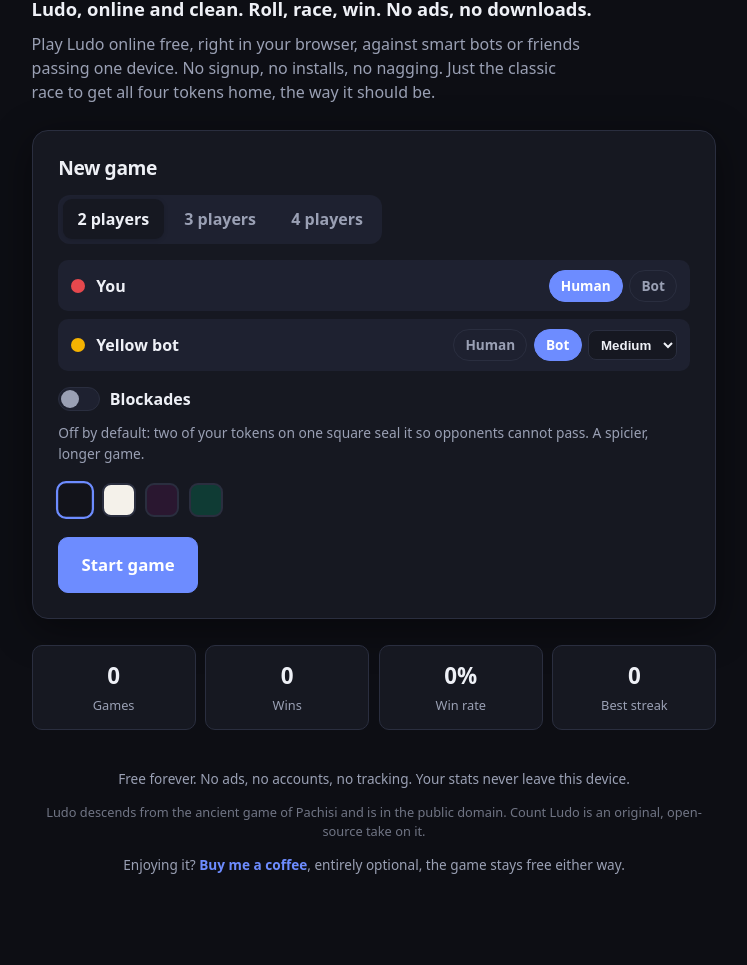
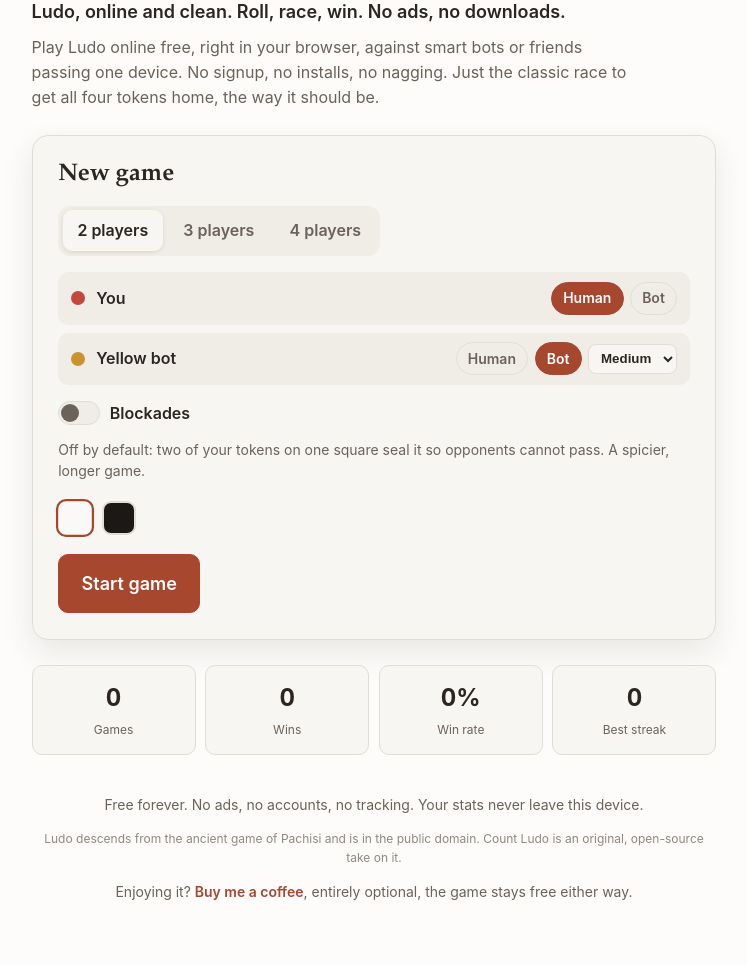
Before and after one commit to KarthikSubramanian07/Count-Ludo, a website built with Vite: page index.html in a window 1280 px wide. Shown: the part 119-1084 px from the top of the page, without its empty margins (266-1013 px from the left). Before the commit the page ends 1056 px from the top, so only its background shows below. Built offline with nearby package versions, Linux system fonts and the light colour scheme.

Commit message:
refactor: commit to one real design system, kill AI slop tells
The UI read as generic AI output: a rainbow gradient-clipped hero
title (an explicit anti-pattern), four arbitrary color themes with no
shared logic, a stock system-sans stack everywhere, and a couple of
bouncy easing curves. Replaced all of it with one deliberate brand
system instead of a shelf of palettes.

Warm clay/terracotta accent (hue 35 in OKLCH), every neutral tinted
toward that same hue, shown in exactly two registers: a warm
off-white light theme and a true dark theme built on a lighter-
surface elevation scale rather than an inverted light mode. Every
text/background pairing checked against WCAG AA by hand (5:1 or
better across the board). Solid ink color and a serif display face
replace the gradient title. Board piece colors moved from stock
crayon primaries to a more considered, muted family that still reads
instantly as red/green/yellow/blue. Motion is ease-out only now, no
spring or overshoot on the die roll or token slides.

Also ignore the Impeccable design-assist tool this was built with
(installed via npx into .github/skills and .github/hooks): it's local
AI tooling, not part of the shipped game, so it stays off the public
repo and out of lint/format.

```diff
--- a/src/styles.css
+++ b/src/styles.css
@@ -1,13 +1,37 @@
-/* Count Ludo styles. One stylesheet, driven entirely by CSS variables the theme
-   engine sets on :root. Colors, surfaces, and shadows all flow from there, so a
-   new theme is a data change, not a CSS rewrite. */
+/* Count Ludo styles. One committed system: a warm clay accent, tinted warm
+   neutrals, and a serif/sans pairing for genuine display-vs-body contrast.
+   Colors live entirely in CSS variables the theme engine sets on :root, so a
+   new theme is a data change, not a CSS rewrite; the type scale and rhythm
+   below are fixed regardless of theme. */
 
 :root {
-  --font:
-    system-ui, -apple-system, 'Segoe UI', Roboto, Helvetica, Arial, sans-serif;
+  /* One well-tuned sans carries the UI; a book serif carries display type.
+     Both are system stacks, so there's no webfont to host or load. */
+  --font-sans:
+    -apple-system, BlinkMacSystemFont, 'Segoe UI', Helvetica, Arial,
+    sans-serif;
+  --font-serif: 'Iowan Old Style', 'Palatino Linotype', Georgia, serif;
+
+  /* Five sizes, ~1.333 ratio, fixed rem scale (this is app UI, not a
+     marketing page: fixed sizing gives the board layout spatial
+     predictability that fluid type would undermine). */
+  --text-xs: 0.75rem;
+  --text-sm: 0.875rem;
+  --text-base: 1rem;
+  --text-md: 1.125rem;
+  --text-lg: 1.5rem;
+  --text-xl: 2rem;
+  --text-2xl: 2.5rem;
+  /* The one deliberately fluid size: the home hero headline. Bounded well
+     under the 6rem ceiling so it never shouts. */
+  --text-hero: clamp(2.25rem, 5vw + 1rem, 3.75rem);
+
   --radius: 16px;
   --radius-sm: 10px;
   --maxw: 720px;
+
+  /* Ease-out only; nothing here overshoots past its resting value. */
+  --ease-out: cubic-bezier(0.16, 1, 0.3, 1);
 }
 
 * {
@@ -21,10 +45,11 @@ body {
 }
 
 body {
-  font-family: var(--font);
+  font-family: var(--font-sans);
+  font-size: var(--text-base);
   background: var(--bg);
   color: var(--text);
-  line-height: 1.5;
+  line-height: 1.55;
   -webkit-font-smoothing: antialiased;
   min-height: 100dvh;
   transition:
@@ -40,7 +65,7 @@ h1,
 h2 {
   line-height: 1.15;
   margin: 0;
-  letter-spacing: -0.02em;
+  text-wrap: balance;
 }
 
 button {
@@ -58,9 +83,9 @@ button {
   padding: 0.7rem 1.1rem;
   font-weight: 600;
   transition:
-    transform 0.08s ease,
-    background 0.2s ease,
-    border-color 0.2s ease;
+    transform 0.08s var(--ease-out),
+    background 0.2s var(--ease-out),
+    border-color 0.2s var(--ease-out);
 }
 .btn:hover {
   border-color: var(--accent);
@@ -70,12 +95,12 @@ button {
 }
 .btn-lg {
   padding: 0.9rem 1.4rem;
-  font-size: 1.05rem;
+  font-size: var(--text-md);
 }
 .btn-primary {
   background: var(--accent);
   border-color: var(--accent);
-  color: #fff;
+  color: var(--on-accent);
 }
 .btn-ghost {
   background: transparent;
@@ -92,10 +117,10 @@ button {
   border-radius: 10px;
   width: 40px;
   height: 40px;
-  font-size: 1.05rem;
+  font-size: var(--text-md);
   display: grid;
   place-items: center;
-  transition: border-color 0.2s ease;
+  transition: border-color 0.2s var(--ease-out);
 }
 .icon-btn:hover {
   border-color: var(--accent);
@@ -113,22 +138,14 @@ button {
 }
 
 .hero h1 {
-  font-size: clamp(2.4rem, 8vw, 3.6rem);
-  font-weight: 800;
-  background: linear-gradient(
-    120deg,
-    var(--red),
-    var(--yellow),
-    var(--green),
-    var(--blue)
-  );
-  -webkit-background-clip: text;
-  background-clip: text;
-  color: transparent;
-  width: fit-content;
+  font-family: var(--font-serif);
+  font-size: var(--text-hero);
+  font-weight: 600;
+  letter-spacing: -0.01em;
+  color: var(--text);
 }
 .tagline {
-  font-size: 1.15rem;
+  font-size: var(--text-md);
   color: var(--text);
   margin: 0.5rem 0 0;
   font-weight: 600;
@@ -137,6 +154,7 @@ button {
   color: var(--text-dim);
   margin: 0.6rem 0 0;
   max-width: 60ch;
+  text-wrap: pretty;
 }
 
 .card {
@@ -147,7 +165,9 @@ button {
   box-shadow: var(--shadow);
 }
 .card h2 {
-  font-size: 1.2rem;
+  font-family: var(--font-serif);
+  font-size: var(--text-lg);
+  font-weight: 600;
   margin-bottom: 1rem;
 }
 
@@ -167,13 +187,13 @@ button {
   border-radius: 9px;
   font-weight: 600;
   transition:
-    background 0.2s ease,
-    color 0.2s ease;
+    background 0.2s var(--ease-out),
+    color 0.2s var(--ease-out);
 }
 .seg-btn.active {
   background: var(--surface);
   color: var(--text);
-  box-shadow: 0 1px 4px rgba(0, 0, 0, 0.15);
+  box-shadow: 0 1px 4px rgba(0, 0, 0, 0.1);
 }
 
 .seat-list {
@@ -205,13 +225,13 @@ button {
   color: var(--text-dim);
   border-radius: 999px;
   padding: 0.3rem 0.7rem;
-  font-size: 0.85rem;
+  font-size: var(--text-sm);
   font-weight: 600;
 }
 .chip.active {
   background: var(--accent);
   border-color: var(--accent);
-  color: #fff;
+  color: var(--on-accent);
 }
 .select {
   border: 1px solid var(--border);
@@ -227,7 +247,7 @@ button {
 }
 .hint {
   color: var(--text-dim);
-  font-size: 0.86rem;
+  font-size: var(--text-sm);
   margin: 0.4rem 0 0;
 }
 
@@ -251,7 +271,7 @@ button {
   background: var(--surface-2);
   border: 1px solid var(--border);
   position: relative;
-  transition: background 0.2s ease;
+  transition: background 0.2s var(--ease-out);
 }
 .toggle-track::after {
   content: '';
@@ -263,8 +283,8 @@ button {
   border-radius: 50%;
   background: var(--text-dim);
   transition:
-    transform 0.2s ease,
-    background 0.2s ease;
+    transform 0.2s var(--ease-out),
+    background 0.2s var(--ease-out);
 }
 .toggle-input:checked + .toggle-track {
   background: var(--accent);
@@ -272,7 +292,7 @@ button {
 }
 .toggle-input:checked + .toggle-track::after {
   transform: translateX(18px);
-  background: #fff;
+  background: var(--on-accent);
 }
 .toggle-input:focus-visible + .toggle-track {
   outline: 2px solid var(--accent);
@@ -290,8 +310,8 @@ button {
   border-radius: 9px;
   border: 2px solid var(--border);
   transition:
-    transform 0.1s ease,
-    border-color 0.2s ease;
+    transform 0.15s var(--ease-out),
+    border-color 0.2s var(--ease-out);
 }
 .swatch.active {
   border-color: var(--accent);
@@ -321,21 +341,22 @@ button {
 }
 .stat b {
   display: block;
-  font-size: 1.4rem;
+  font-size: var(--text-lg);
+  font-variant-numeric: tabular-nums;
 }
 .stat span {
   color: var(--text-dim);
-  font-size: 0.8rem;
+  font-size: var(--text-xs);
 }
 
 .home-footer {
   color: var(--text-dim);
-  font-size: 0.85rem;
+  font-size: var(--text-sm);
   text-align: center;
 }
 .home-footer .muted {
-  opacity: 0.7;
-  font-size: 0.8rem;
+  opacity: 0.75;
+  font-size: var(--text-xs);
 }
 .coffee-link {
   color: var(--accent);
@@ -385,8 +406,9 @@ button {
   gap: 0.6rem;
 }
 .brand-mini {
-  font-weight: 800;
-  letter-spacing: -0.02em;
+  font-family: var(--font-serif);
+  font-weight: 600;
+  font-size: var(--text-md);
   flex: 1;
 }
 .header-tools {
@@ -433,44 +455,38 @@ button {
 .btn-roll {
   background: var(--accent);
   border-color: var(--accent);
-  color: #fff;
+  color: var(--on-accent);
   min-width: 84px;
 }
 .message {
   flex-basis: 100%;
   color: var(--text-dim);
-  font-size: 0.9rem;
+  font-size: var(--text-sm);
   min-height: 1.2em;
 }
 
 /* ---- Die ---------------------------------------------------------------- */
 
 .die-face {
-  fill: #fbfbfd;
-  stroke: rgba(0, 0, 0, 0.12);
+  fill: var(--cell);
+  stroke: var(--cell-line);
   stroke-width: 2;
 }
 .die-pip {
-  fill: #21232c;
+  fill: var(--text);
 }
 .die.rolling {
-  animation: die-wobble 0.45s ease;
+  animation: die-settle 0.5s var(--ease-out);
 }
-@keyframes die-wobble {
+@keyframes die-settle {
   0% {
-    transform: rotate(0) scale(1);
+    transform: rotate(0deg) scale(1);
   }
-  25% {
-    transform: rotate(-12deg) scale(1.08);
-  }
-  50% {
-    transform: rotate(10deg) scale(1.04);
-  }
-  75% {
-    transform: rotate(-6deg) scale(1.06);
+  30% {
+    transform: rotate(-8deg) scale(1.06);
   }
   100% {
-    transform: rotate(0) scale(1);
+    transform: rotate(0deg) scale(1);
   }
 }
 
@@ -533,17 +549,12 @@ button {
   fill: var(--text-dim);
   opacity: 0.5;
 }
-.star-red {
-  fill: rgba(255, 255, 255, 0.85);
-}
-.star-green {
-  fill: rgba(255, 255, 255, 0.85);
-}
-.star-yellow {
-  fill: rgba(255, 255, 255, 0.85);
-}
+.star-red,
+.star-green,
+.star-yellow,
 .star-blue {
-  fill: rgba(255, 255, 255, 0.85);
+  fill: var(--on-accent);
+  opacity: 0.9;
 }
 
 .home-tri {
@@ -551,10 +562,12 @@ button {
   stroke-width: 0.06;
 }
 
-/* ---- Tokens ------------------------------------------------------------- */
+/* ---- Tokens --------------------------------------------------------------
+
+Piece motion settles with a plain ease-out: no spring, no overshoot. */
 
 .token {
-  transition: transform 0.32s cubic-bezier(0.34, 1.2, 0.5, 1);
+  transition: transform 0.32s var(--ease-out);
 }
 .token-body {
   stroke: rgba(0, 0, 0, 0.35);
@@ -600,12 +613,14 @@ button {
   padding: 1rem 1.1rem;
 }
 .fairness h2 {
-  font-size: 1rem;
+  font-family: var(--font-serif);
+  font-size: var(--text-md);
+  font-weight: 600;
   margin-bottom: 0.4rem;
 }
 .fairness-note {
   color: var(--text-dim);
-  font-size: 0.85rem;
+  font-size: var(--text-sm);
   margin: 0 0 0.8rem;
 }
 .log-list {
@@ -622,7 +637,7 @@ button {
   display: flex;
   align-items: center;
   gap: 0.5rem;
-  font-size: 0.9rem;
+  font-size: var(--text-sm);
   padding: 0.25rem 0;
   border-bottom: 1px solid var(--border);
 }
@@ -632,7 +647,7 @@ button {
 }
 .log-note {
   color: var(--text-dim);
-  font-size: 0.82rem;
+  font-size: var(--text-xs);
 }
 
 /* ---- Win screen --------------------------------------------------------- */
@@ -647,22 +662,22 @@ button {
   text-align: center;
 }
 .win-hero h1 {
-  font-size: clamp(2rem, 7vw, 3rem);
-  font-weight: 800;
+  font-family: var(--font-serif);
+  font-size: var(--text-2xl);
+  font-weight: 600;
 }
 .confetti {
-  font-size: 3rem;
-  animation: pop 0.6s ease;
+  font-size: var(--text-2xl);
+  animation: confetti-in 0.4s var(--ease-out);
 }
-@keyframes pop {
+@keyframes confetti-in {
   0% {
-    transform: scale(0);
-  }
-  70% {
-    transform: scale(1.3);
+    transform: scale(0.5);
+    opacity: 0;
   }
   100% {
     transform: scale(1);
+    opacity: 1;
   }
 }
 .standings {
@@ -685,7 +700,7 @@ button {
   border-radius: var(--radius-sm);
 }
 .medal {
-  font-size: 1.2rem;
+  font-size: var(--text-md);
   min-width: 1.6rem;
 }
 .rank-name {
@@ -693,11 +708,11 @@ button {
   flex: 1;
 }
 .you-tag {
-  font-size: 0.72rem;
+  font-size: var(--text-xs);
   text-transform: uppercase;
-  letter-spacing: 0.05em;
+  letter-spacing: 0.08em;
   background: var(--accent);
-  color: #fff;
+  color: var(--on-accent);
   padding: 0.1rem 0.4rem;
   border-radius: 6px;
 }
--- a/src/ui/storage.ts
+++ b/src/ui/storage.ts
@@ -33,7 +33,7 @@ export interface SavedGame {
 }
 
 const DEFAULT_PREFS: Prefs = {
-  theme: 'midnight',
+  theme: 'daylight',
   sound: true,
   blocking: false,
 };
--- a/src/ui/theme.ts
+++ b/src/ui/theme.ts
@@ -1,10 +1,17 @@
-// The theme engine. A theme is pure data: a bag of CSS custom properties. To
-// add one, drop another entry in THEMES and it shows up in the picker. The
+// The theme engine. A theme is pure data: a bag of CSS custom properties. The
 // engine just writes those variables onto the document root and remembers the
 // choice.
 //
-// Player colors (red/green/yellow/blue) stay recognizably themselves across
-// themes; what changes is the room they play in.
+// This is one committed brand system, not a shelf of arbitrary palettes: a
+// warm clay accent (hue 35) with every neutral tinted toward that same hue,
+// shown in a light register and a dark one. Dark mode is not an inverted
+// light mode: depth comes from a lighter-surface elevation scale, not
+// shadows, and the accent desaturates slightly so it doesn't glow.
+//
+// Player colors (red/green/yellow/blue) are functional, not decorative: Ludo
+// needs exactly four distinguishable pieces. They stay constant across both
+// registers, tuned toward the same warm, muted family as the rest of the
+// system instead of stock crayon-box primaries.
 
 export interface Theme {
   id: string;
@@ -14,99 +21,64 @@ export interface Theme {
   vars: Record<string, string>;
 }
 
-const PLAYER_COLORS = {
-  '--red': '#e5484d',
-  '--red-soft': '#f4a6a8',
-  '--green': '#30a46c',
-  '--green-soft': '#9fdcbd',
-  '--yellow': '#f5b301',
-  '--yellow-soft': '#f7d97a',
-  '--blue': '#3e63dd',
-  '--blue-soft': '#a3b4f0',
+const PIECES = {
+  '--red': '#c14a3d',
+  '--red-soft': '#e3aca3',
+  '--green': '#3e8a5c',
+  '--green-soft': '#a7cdb4',
+  '--yellow': '#c99332',
+  '--yellow-soft': '#e3c48c',
+  '--blue': '#3d6e9e',
+  '--blue-soft': '#a4c0d8',
 };
 
 export const THEMES: Theme[] = [
   {
-    id: 'midnight',
-    label: 'Midnight',
-    swatch: '#12131a',
+    id: 'daylight',
+    label: 'Daylight',
+    swatch: '#faf9f7',
     vars: {
-      ...PLAYER_COLORS,
-      '--bg': '#0d0e14',
-      '--surface': '#161821',
-      '--surface-2': '#1e2130',
-      '--text': '#eef0f6',
-      '--text-dim': '#9aa0b4',
-      '--accent': '#6d8cff',
-      '--border': '#2a2e3f',
-      '--board-bg': '#1a1d29',
-      '--cell': '#f3f4f8',
-      '--cell-line': '#d7dae6',
-      '--cell-safe': '#e7e9f2',
-      '--shadow': '0 10px 40px rgba(0,0,0,0.45)',
+      ...PIECES,
+      '--bg': '#fdfcfb',
+      '--surface': '#f8f6f3',
+      '--surface-2': '#f0ede7',
+      '--text': '#2b2622',
+      '--text-dim': '#6b6259',
+      '--border': '#e2ddd4',
+      '--accent': '#a6472e',
+      '--on-accent': '#fdfcfb',
+      '--accent-soft': '#f3e2da',
+      '--board-bg': '#ece6dc',
+      '--cell': '#fdfcfb',
+      '--cell-line': '#ddd6c9',
+      '--cell-safe': '#f1ebdf',
+      '--shadow': '0 12px 32px rgba(60, 45, 30, 0.1)',
     },
   },
   {
-    id: 'daylight',
-    label: 'Daylight',
-    swatch: '#f4f1ea',
+    id: 'midnight',
+    label: 'Midnight',
+    swatch: '#1c1815',
     vars: {
-      ...PLAYER_COLORS,
-      '--bg': '#f4f1ea',
-      '--surface': '#ffffff',
-      '--surface-2': '#f3f0e7',
-      '--text': '#20242e',
-      '--text-dim': '#6b7180',
-      '--accent': '#3e63dd',
-      '--border': '#e3ded2',
-      '--board-bg': '#efe9dc',
-      '--cell': '#ffffff',
-      '--cell-line': '#e0dccf',
-      '--cell-safe': '#f0ece0',
-      '--shadow': '0 12px 40px rgba(60,50,30,0.14)',
-    },
-  },
-  {
-    id: 'sunset',
-    label: 'Sunset',
-    swatch: '#2a1730',
-    vars: {
-      ...PLAYER_COLORS,
-      '--red': '#ff5c72',
-      '--yellow': '#ffb648',
-      '--bg': '#1c1024',
-      '--surface': '#291733',
-      '--surface-2': '#361f43',
-      '--text': '#fbeef6',
-      '--text-dim': '#c39ec0',
-      '--accent': '#ff8fab',
-      '--border': '#432a52',
-      '--board-bg': '#2a1836',
-      '--cell': '#fdf3f8',
-      '--cell-line': '#eccfe0',
-      '--cell-safe': '#f6e4ef',
-      '--shadow': '0 12px 44px rgba(20,5,25,0.5)',
-    },
-  },
-  {
-    id: 'mint',
-    label: 'Mint',
-    swatch: '#0f3b34',
-    vars: {
-      ...PLAYER_COLORS,
-      '--blue': '#2f81c9',
-      '--bg': '#0c1f1c',
-      '--surface': '#12302a',
-      '--surface-2': '#173d35',
-      '--text': '#eafaf3',
-      '--text-dim': '#8fc4b4',
-      '--accent': '#4fd1a5',
-      '--border': '#1f4a41',
-      '--board-bg': '#123029',
-      '--cell': '#f2fbf7',
-      '--cell-line': '#cfe9df',
-      '--cell-safe': '#e3f5ec',
-      '--shadow': '0 12px 44px rgba(0,20,15,0.45)',
+      ...PIECES,
+      '--red': '#d97662',
+      '--green': '#5da97e',
+      '--yellow': '#dcac52',
+      '--blue': '#6d97c2',
+      '--bg': '#191510',
+      '--surface': '#211c16',
+      '--surface-2': '#2a231c',
+      '--text': '#f2ede6',
+      '--text-dim': '#a89c8d',
+      '--border': '#3a3129',
+      '--accent': '#d97757',
+      '--on-accent': '#191510',
+      '--accent-soft': '#3a2a20',
+      '--board-bg': '#241e17',
+      '--cell': '#f2ede6',
+      '--cell-line': '#d8cfc0',
+      '--cell-safe': '#e7ded0',
+      '--shadow': '0 16px 40px rgba(0, 0, 0, 0.5)',
     },
   },
 ];
@@ -123,5 +95,5 @@ export function applyTheme(id: string): void {
   }
   root.dataset.theme = theme.id;
   const meta = document.querySelector('meta[name="theme-color"]');
-  if (meta) meta.setAttribute('content', theme.vars['--bg'] ?? '#0d0e14');
+  if (meta) meta.setAttribute('content', theme.vars['--bg'] ?? '#fdfcfb');
 }
--- a/vite.config.ts
+++ b/vite.config.ts
@@ -20,8 +20,8 @@ export default defineConfig({
         name: 'Count Ludo',
         short_name: 'Count Ludo',
         description: 'Play Ludo online free. No ads, no downloads, no signup.',
-        theme_color: '#12131a',
-        background_color: '#12131a',
+        theme_color: '#fdfcfb',
+        background_color: '#fdfcfb',
         display: 'standalone',
         orientation: 'any',
         start_url: './',
```
Also changed, not shown: eslint.config.js (+11 -1 lines), index.html (+2 -2 lines), 2 other files.
